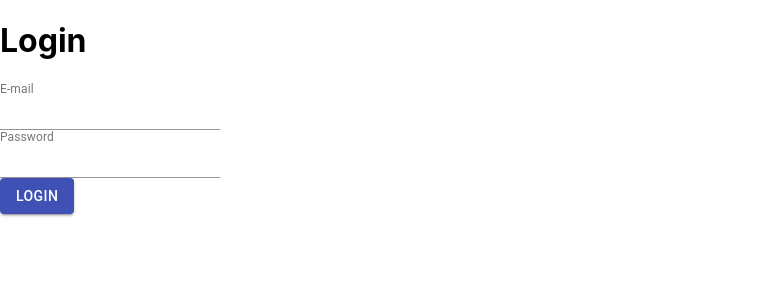
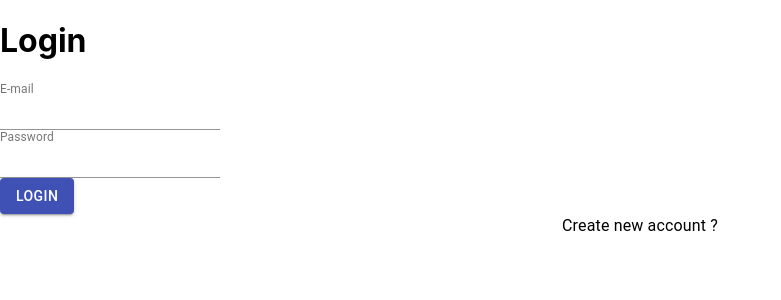
Before and after one commit to kazu-S-1110/React-ts-firebase-app, a React (Create React App) app: page /login in a window 1280 px wide. Shown: the top 300 px of the page, without its empty margins (0-781 px from the left). Built offline with nearby package versions, Linux system fonts and the light colour scheme; no server answers.

Commit message:
loginとregisterの切り替え機能を実装

```diff
--- a/src/Login.tsx
+++ b/src/Login.tsx
@@ -73,6 +73,12 @@ const Login: React.FC = (props: any) => {
       >
         {isLogin ? 'login' : 'register'}
       </Button>
+      <br />
+      <Typography align="center">
+        <span onClick={() => setIsLogin(!isLogin)}>
+          {isLogin ? 'Create new account ?' : 'Back to login'}
+        </span>
+      </Typography>
     </div>
   );
 };
```
